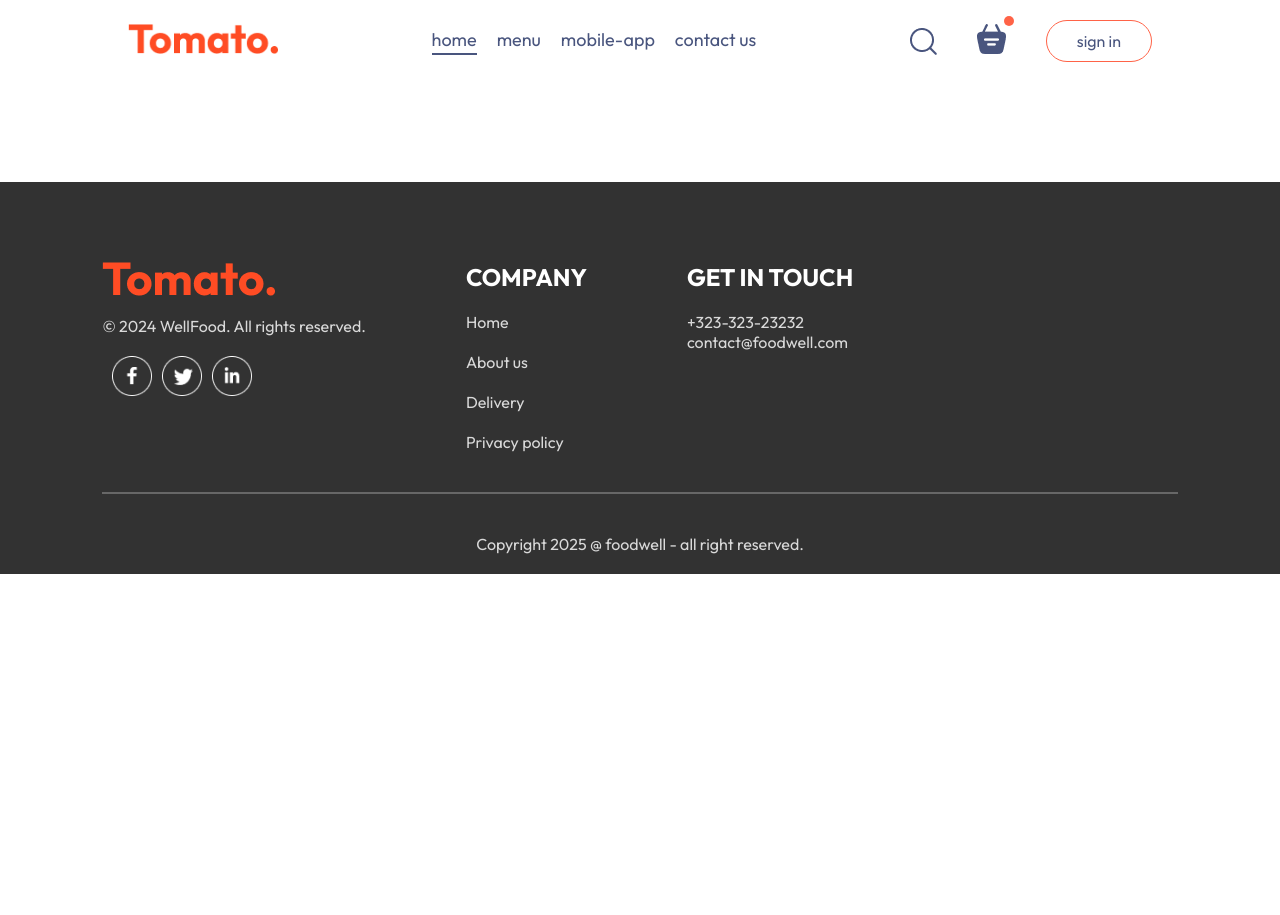
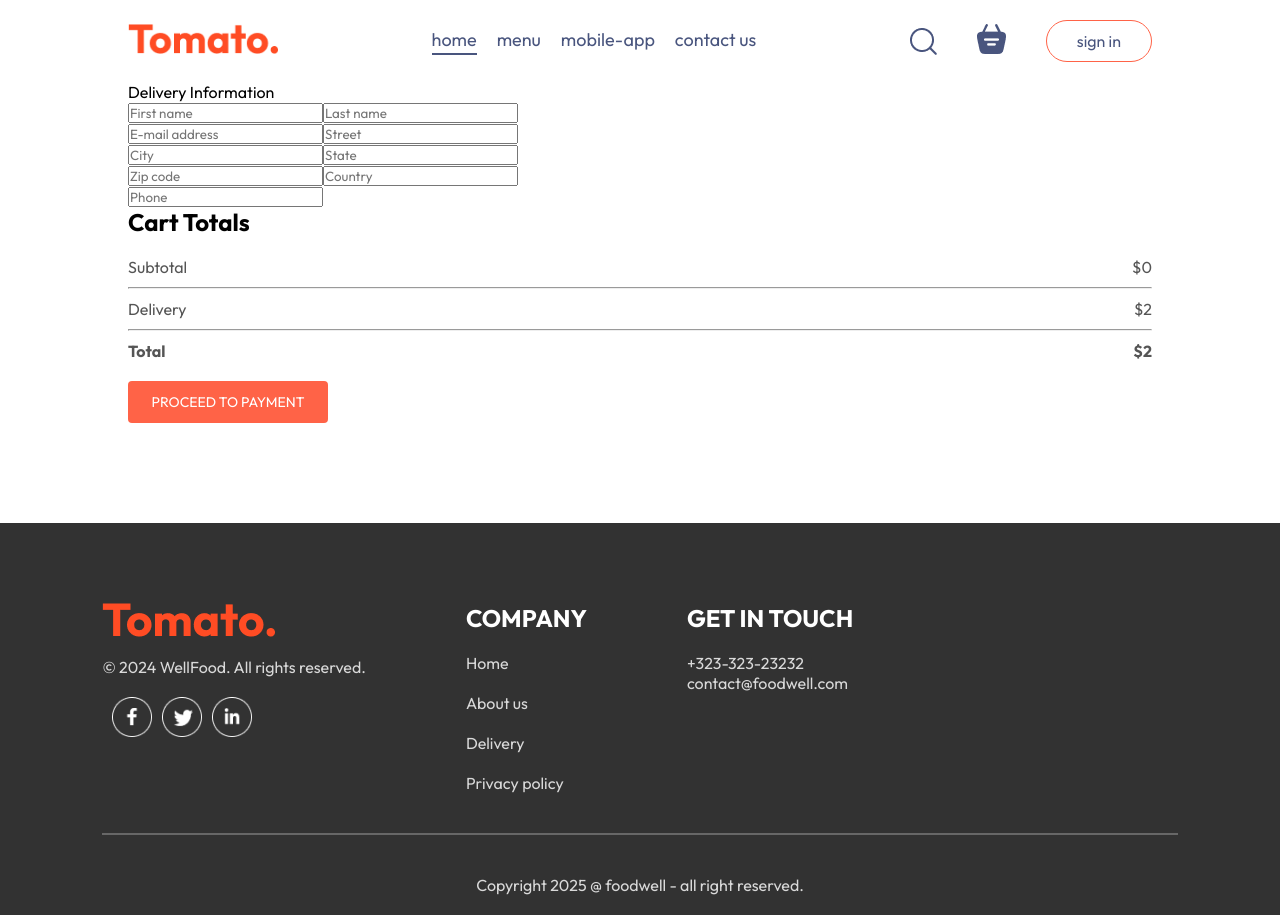
Before and after one commit to Smithz0/Well_Food_React, a React (Vite) app: page /order in a window 1280 px wide. Before the commit the page ends 800 px from the top, so only its background shows below. Built offline with nearby package versions, Linux system fonts and the light colour scheme.

Commit message:
create placeorder page

```diff
--- a/src/components/navbar/Navbar.jsx
+++ b/src/components/navbar/Navbar.jsx
@@ -2,10 +2,13 @@
 import './navbar.css'
 import { assets } from '../../assets/assets'
 import { Link } from 'react-router-dom'
+import { useContext } from 'react'
+import{StoreContext}  from '../../context/StoreContext'
 const Navbar = ({setShowLogin}) => {
 
     const[menu,setmenu]=useState("home");
 
+    const{getTotalCartAmount}=useContext(StoreContext) ;
   return (
     <div className='navbar'>
         <Link to='/'><img src={assets.logo} alt="" className='logo'/></Link>
@@ -20,7 +23,7 @@
                 <img src={assets.search_icon} alt="" />
                 <div className="navbar-search-icon">
                     <Link to='/cart' onClick={() => console.log('Cart clicked')} ><img src={assets.basket_icon} alt="" /></Link>
-                  <div className="dot"></div>
+                  <div className={getTotalCartAmount()===0?"":"dot"}></div>
             </div>
             <button onClick={()=>setShowLogin(true)}>sign in</button>
             </div>
--- a/src/context/StoreContext.jsx
+++ b/src/context/StoreContext.jsx
@@ -19,17 +19,29 @@
         setCartItem((prev)=> ({...prev,[itemId]:prev[itemId]-1}))
        }
 
-       useEffect(()=>{
-        console.log(cartItem);
-       },[cartItem])
+    //    useEffect(()=>{
+    //     console.log(cartItem);
+    //    },[cartItem])
 
+
+    const getTotalCartAmount =()=>{
+        let totalAmount =0;
+        for (const item in cartItem){
+            if (cartItem[item]>0){
+                let itemInfo = food_list.find((product)=>product._id===item)
+                totalAmount += cartItem[item]*itemInfo.price;
+            }
+        }
+        return totalAmount;
+    }
 
     const contextValue ={
         food_list,
         cartItem,
         setCartItem,
         addToCart,
-        removeFromCart
+        removeFromCart,
+        getTotalCartAmount
     }
 
         return(
--- a/src/pages/Cart/Cart.css
+++ b/src/pages/Cart/Cart.css
@@ -68,3 +68,67 @@
 
     color:#555 ;
 }
+
+
+.cart-total hr{
+    margin: 10px 0px;
+}
+
+.cart-total button{
+    padding: 12px 0px;
+    background-color: tomato;
+    color: white;
+    border: none;
+    cursor: pointer;
+    font-size: max(1vw,14px);
+    width: max(15vw,200px);
+    border-radius: 4px;
+}
+
+.cart-promocode{
+    flex: 1;
+    /* display: flex; */
+}
+
+.cart-promocode p{
+    color: #555;
+}
+
+
+.cart-promocode-input{
+    margin-top: 10px;
+    display: flex;
+   justify-content: space-between;
+   align-items: center;
+   background-color: #eaeaea;
+   border-radius: 4px;
+}
+
+.cart-promocode-input input{
+    border: none;
+    background-color: transparent;
+    outline: none;
+    padding-left: 10px;
+;
+}
+
+.cart-promocode-input button{
+    padding: 12px 5px;
+    background-color: tomato;
+    color: white;
+    border: none;
+    width: max(10vw,150px);
+    cursor: pointer;
+    /* font-size: max(0.9vw,12px); */
+    border-radius: 4px;
+}
+
+@media (max-width:750px){
+    .cart-bottom{
+        flex-direction: column-reverse;
+    }
+
+    .cart-promocode{
+        justify-content: start;
+    }
+}
--- a/src/pages/Cart/Cart.jsx
+++ b/src/pages/Cart/Cart.jsx
@@ -1,9 +1,14 @@
-import React from "react";
+import React, { use } from "react";
 import "./Cart.css";
 import { useContext } from "react";
 import { StoreContext } from "../../context/StoreContext";
+import { useNavigate } from "react-router-dom";
 function Cart() {
-  const { food_list, cartItem, removeFromCart } = useContext(StoreContext);
+
+  const { food_list, cartItem, removeFromCart,getTotalCartAmount} = useContext(StoreContext);
+
+  const navigate = useNavigate();
+
   return (
     <div className="cart">
       <div className="cart-items">
@@ -38,34 +43,38 @@
       </div>
       <div className="cart-bottom">
         <div className="cart-total">
-          <div className="cart-total-details">
+          <h2>Cart Totals</h2>
+          <div>
+            <div className="cart-total-details">
             <p>Subtotal</p>
-            <p>{0}</p>
+            <p>${getTotalCartAmount()}</p>
           </div>
           <hr />
           <div className="cart-total-details">
             <p>Delivery</p>
-            <p>{2}</p>
+            <p>${2}</p>
           </div>
           <hr />
           <div className="cart-total-details">
             <b>Total</b>
-            <b>{0}</b>
+            <b>${getTotalCartAmount()+2}</b>
           </div>
+          </div>
+          <button onClick={()=>navigate('/order')}>PROCEED TO CHECKOUT</button>
 
         </div>
-        <button>PROCEED TO CHECKOUT</button>
-      </div>
-      <div className="cart-promocode">
+         <div className="cart-promocode">
         <div>
           <p>If you have promocode ,Enter it here</p>
-          <div className="cart-promocode-imput">
+          <div className="cart-promocode-input">
             <input type="text" placeholder="promo code"/>
             <button>Sumbit</button>
           </div>
         </div>
       </div>
     </div>
+    </div>
+
 
   );
 }
--- a/src/pages/Place_order/Place_order.jsx
+++ b/src/pages/Place_order/Place_order.jsx
@@ -1,10 +1,59 @@
-import React from 'react'
+import React, { useContext } from 'react'
 import './Place_order.css'
+import { Form } from 'react-router-dom'
+import { StoreContext } from '../../context/StoreContext';
 function Place_order() {
+
+  const {getTotalCartAmount} = useContext(StoreContext);
+
   return (
-    <div>
+    <form className='place-order'>
+      <div className="place-order-left">
+        <p className='title'>
+          Delivery Information
+        </p>
+        <div className="multi-fields">
+          <input type="text" placeholder='First name' />
+          <input type="text" placeholder='Last name' />
+        </div>
+        <input type="email" placeholder='E-mail address'/>
+        <input type="text" placeholder='Street' />
+          <div className="multi-fields">
+          <input type="text" placeholder='City' />
+          <input type="text" placeholder='State' />
+        </div>
+          <div className="multi-fields">
+          <input type="text" placeholder='Zip code' />
+          <input type="text" placeholder='Country' />
+        </div>
+        <input type="text" placeholder='Phone'/>
+      </div>
 
-    </div>
+      <div className="place-order-right">
+        <div className="cart-total">
+          <h2>Cart Totals</h2>
+          <div>
+            <div className="cart-total-details">
+            <p>Subtotal</p>
+            <p>${getTotalCartAmount()}</p>
+          </div>
+          <hr />
+          <div className="cart-total-details">
+            <p>Delivery</p>
+            <p>${2}</p>
+          </div>
+          <hr />
+          <div className="cart-total-details">
+            <b>Total</b>
+            <b>${getTotalCartAmount()+2}</b>
+          </div>
+          </div>
+          <button >PROCEED TO PAYMENT</button>
+
+        </div>
+
+      </div>
+    </form>
   )
 }
 
```
